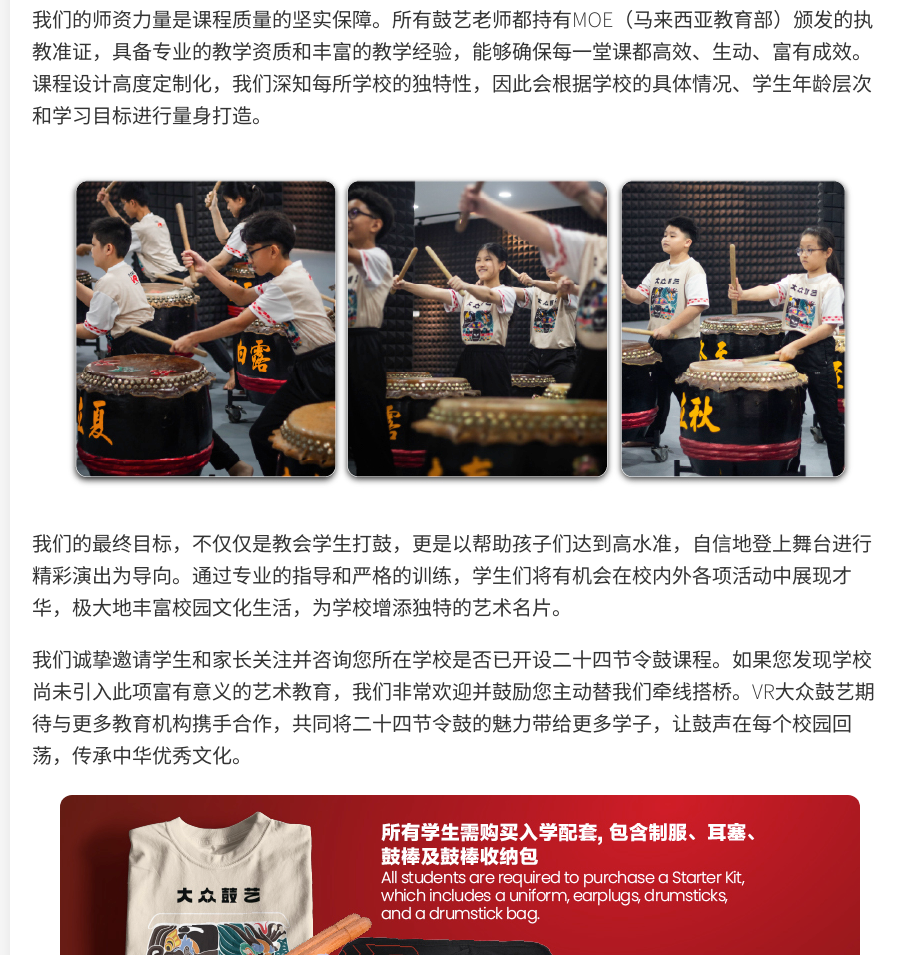
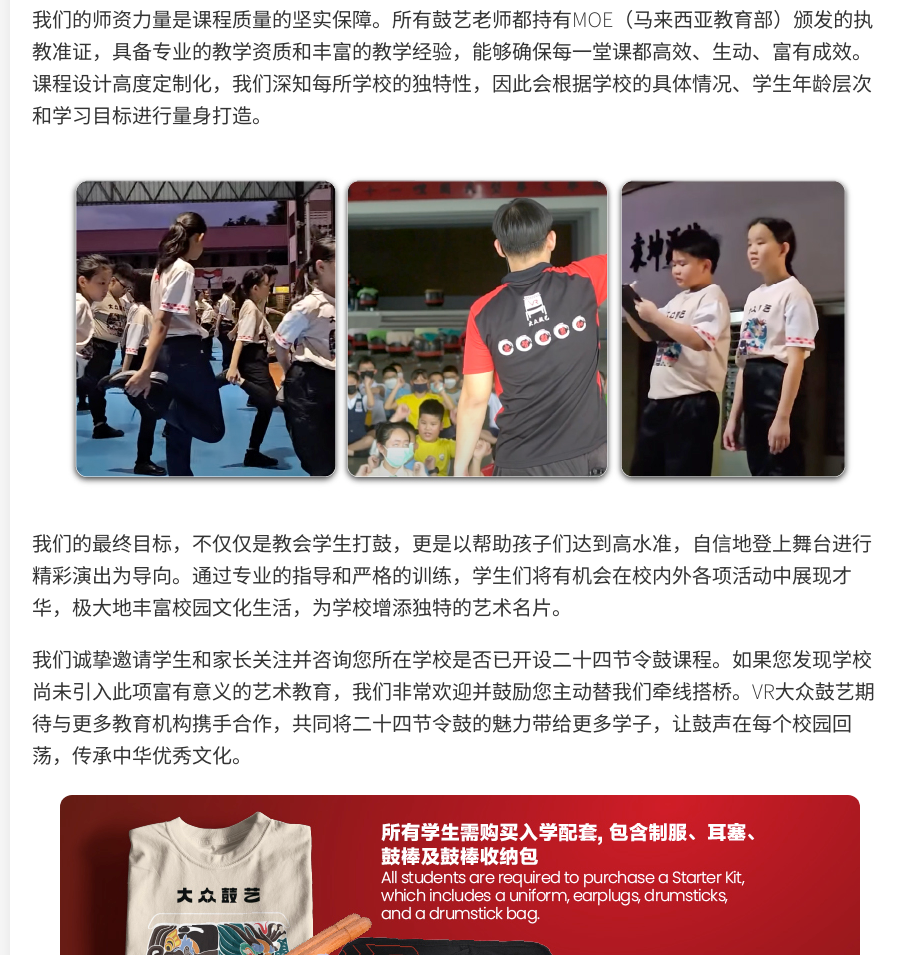
Before and after one commit to johnlim9922/vr-ratecard, a plain HTML site: page project1.html in a window 1280 px wide. Shown: the part 1075-2030 px from the top of the page, without its empty margins (180-1085 px from the left). Drawn offline with Linux system fonts and the light colour scheme.

Commit message:
Update project1.html

```diff
--- a/project1.html
+++ b/project1.html
@@ -29,7 +29,7 @@
         <p>VR大众鼓艺拥有丰富的实战经验和卓越的口碑，我们已成功与马来西亚超过50所各类教育机构建立合作关系，其中包括广大的华小、独中，乃至国际学校。这证明了我们的课程普适性与高度的适应性，能够满足不同背景学校的需求。</p>
 
         <p>我们的师资力量是课程质量的坚实保障。所有鼓艺老师都持有MOE（马来西亚教育部）颁发的执教准证，具备专业的教学资质和丰富的教学经验，能够确保每一堂课都高效、生动、富有成效。课程设计高度定制化，我们深知每所学校的独特性，因此会根据学校的具体情况、学生年龄层次和学习目标进行量身打造。</p>
-        <img src="1x/Rate Card2-25.jpg" class="desc-img" />
+        <img src="1x/Rate Card2-26.jpg" class="desc-img" />
 
         <p>我们的最终目标，不仅仅是教会学生打鼓，更是以帮助孩子们达到高水准，自信地登上舞台进行精彩演出为导向。通过专业的指导和严格的训练，学生们将有机会在校内外各项活动中展现才华，极大地丰富校园文化生活，为学校增添独特的艺术名片。</p>
 
```
